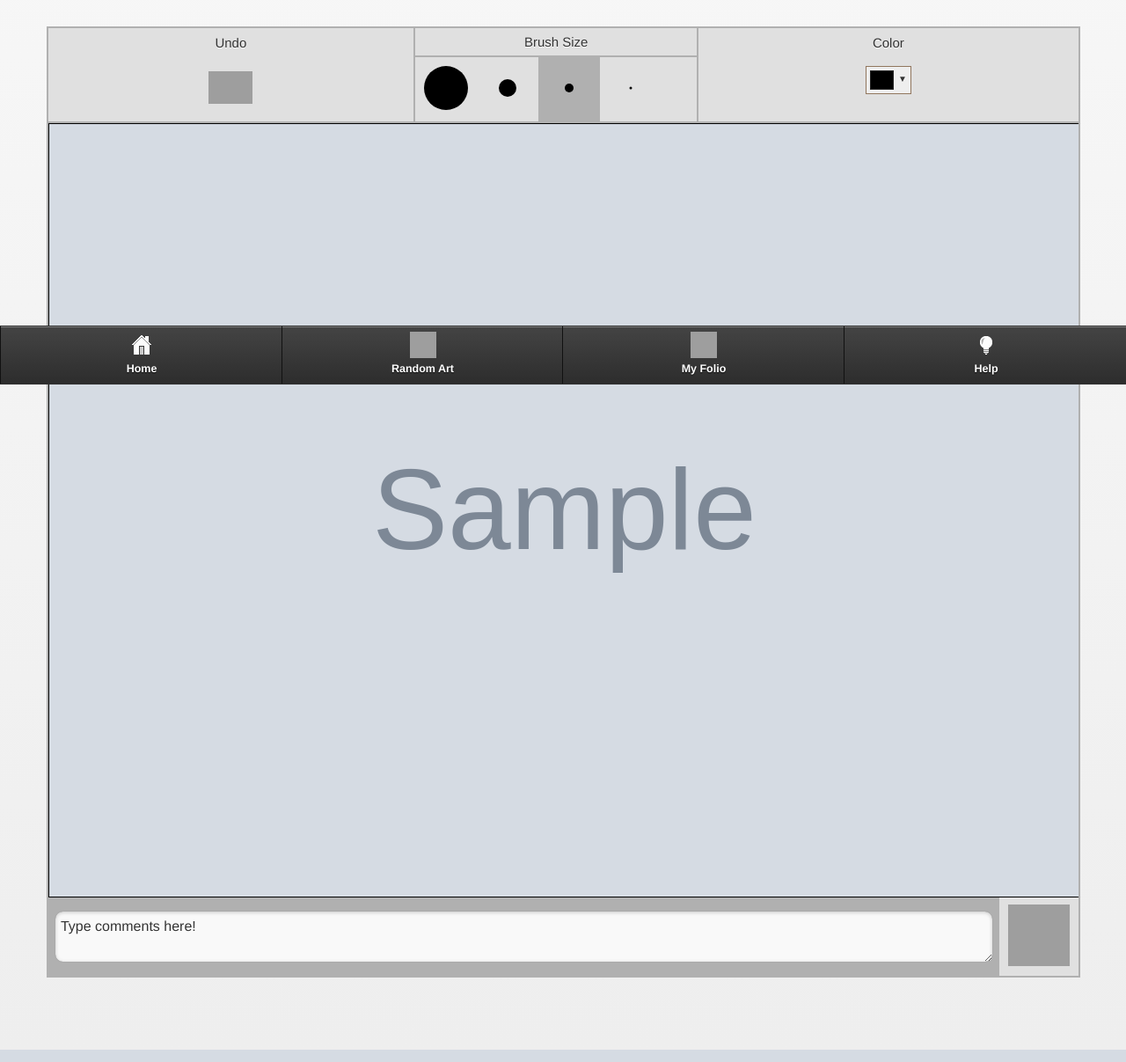
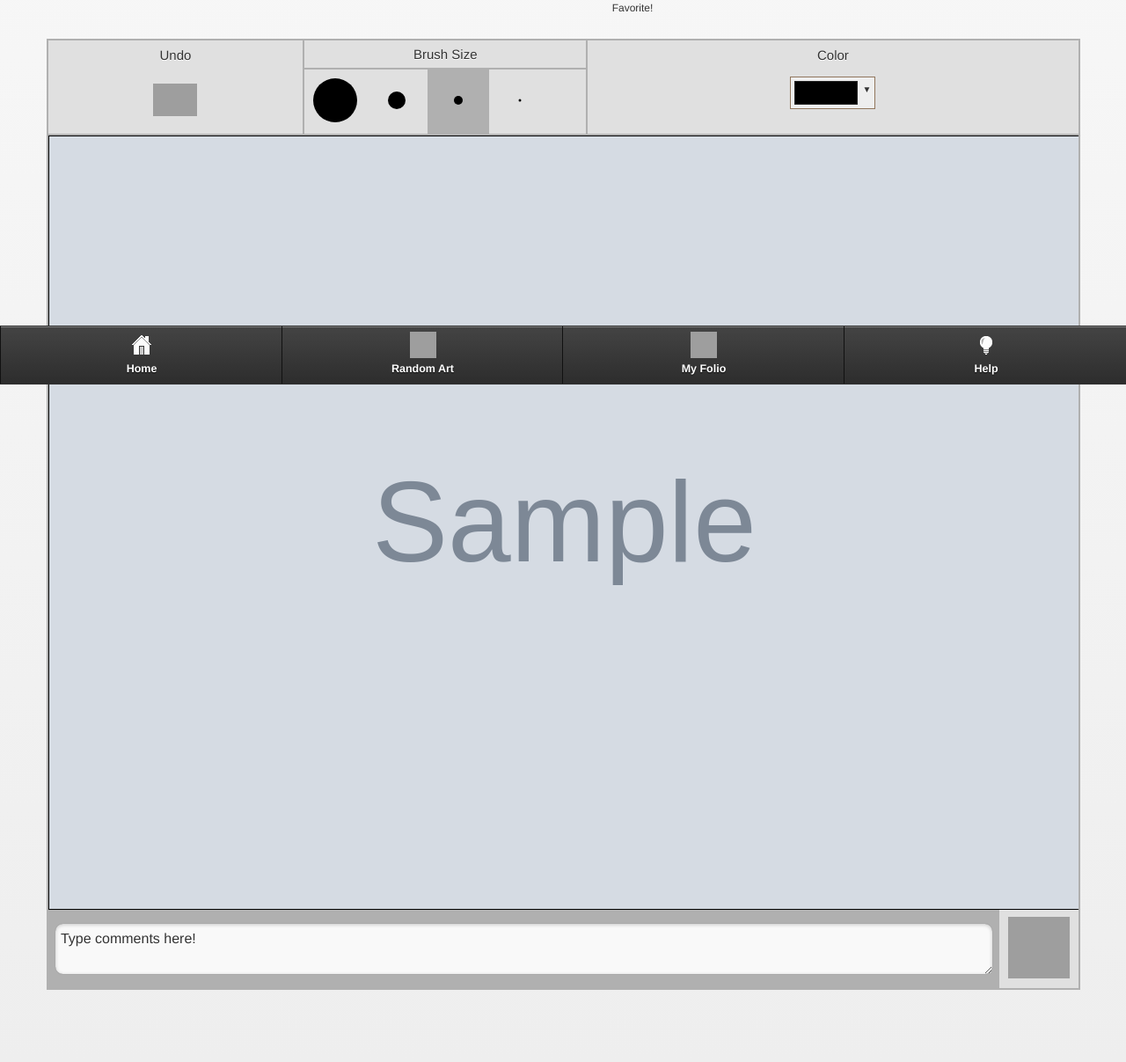
Before and after one commit to hkorus/CS147_Project, a PHP site: page /annotate.php?id=1 in a window 1280 px wide. Shown: the part 363-1570 px from the top of the page at 88% size. Run offline with PHP 8.4, Linux system fonts and the light colour scheme; tables that the repository leaves empty or names only in its code hold one stand-in row (values such as "Sample post"); grey boxes marked "Sample" are stand-in pictures; some libraries are stand-ins or nearby versions; grey boxes are pictures that could not be loaded.

Commit message:
last changes

```diff
--- a/annotate.php
+++ b/annotate.php
@@ -80,7 +80,7 @@ function send_favorite(id){
 		}
 		// and status is available. Not recommended, however it works for simple cases.
 	} else {
-		alert("Please login to add art to Favorites");
+		alert("Please login to add art to Favorites!");
 	}
 
 };
@@ -94,7 +94,9 @@ function saveComment(){
 };
 
 function clearComment(element) {
-	element.value = '';
+	if(element.value == "Type comments here!"){
+		element.value = '';
+	}
 
 }
 
@@ -131,7 +133,8 @@ function clearComment(element) {
 		</div><!-- /controlgroup -->
 
 	</td>
-	<td style = "text-align:right;width:50px">
+	<td style = "text-align:right;width:50px;">
+		<table style = "text-align:center;margin-left:10px"><tr><td>
 
 		<?php
 
@@ -151,6 +154,9 @@ function clearComment(element) {
 		}else {echo "<img class = 'fav_button' src= 'icons/folio-grey-small.png' onclick = 'send_favorite(".$row['id'].")'>";}
 
 		?>
+		</td></tr>
+		<tr><td>Favorite!</td></tr>
+		</table>
 	</td></tr></table>
 	<br/><br/>
 	<table style = "margin:auto; width:94%;border-collapse:collapse;border:2px solid #B0B0B0;vertical-align:center;text-align:center;">
--- a/favorites.php
+++ b/favorites.php
@@ -168,12 +168,12 @@
 			<tr>
 				<td>
 					<div>
-						<p style='margin-left:10px;font-family: Courier, san-serif; font-size: 30px;text-decoration:underline;font-weight:bold;'>Favorites</p>
+						<p style='margin-left:10px;font-family: Courier, san-serif; font-size: 30px;font-weight:bold;'>Favorites</p>
 					</div>
 				</td>
 				<td width = '40px'></td>
 				<td>
-					<p style='margin-left:10px;font-family: Courier, san-serif; font-size: 20px;'><a href="./user_comments.php" rel="external" style = 'text-decoration:none;font-weight:normal;color:#000000'>My Comments</a></p>
+					<p style='margin-left:10px;font-family: Courier, san-serif; font-size: 20px;'><a href="./user_comments.php" rel="external" style = 'text-decoration:none;font-weight:normal;color:#0000FF;text-decoration:underline;'>My Comments</a></p>
 					</td>
 			</tr>
 		</table>
--- a/spectrum.css
+++ b/spectrum.css
@@ -352,8 +352,8 @@ License: MIT
 .sp-preview
 {
     position:relative;
-    width:25px;
-    height: 20px;
+    width:70px;
+    height: 25px;
     border: solid 1px #222;
     margin-right: 5px;
     float:left;
--- a/user_comments.php
+++ b/user_comments.php
@@ -111,12 +111,12 @@
 			<tr>
 				<td>
 					<div>
-						<p style='margin-left:10px;font-family: Courier, san-serif; font-size: 20px;'><a href="./favorites.php" rel="external" style = 'text-decoration:none;font-weight:normal;color:#000000'>Favorites</a></p>
+						<p style='margin-left:10px;font-family: Courier, san-serif; font-size: 20px;'><a href="./favorites.php" rel="external" style = 'text-decoration:none;font-weight:normal;color:#0000FF;text-decoration:underline;'>Favorites</a></p>
 					</div>
 				</td>
 				<td width = '40px'></td>
 				<td>
-					<p style='margin-left:10px;font-family: Courier, san-serif; font-size: 30px;text-decoration:underline;font-weight:bold;'>My Comments</p>
+					<p style='margin-left:10px;font-family: Courier, san-serif; font-size: 30px;font-weight:bold;'>My Comments</p>
 					</td>
 			</tr>
 		</table>
```
Also changed, not shown: home.php (+14 -3 lines).
